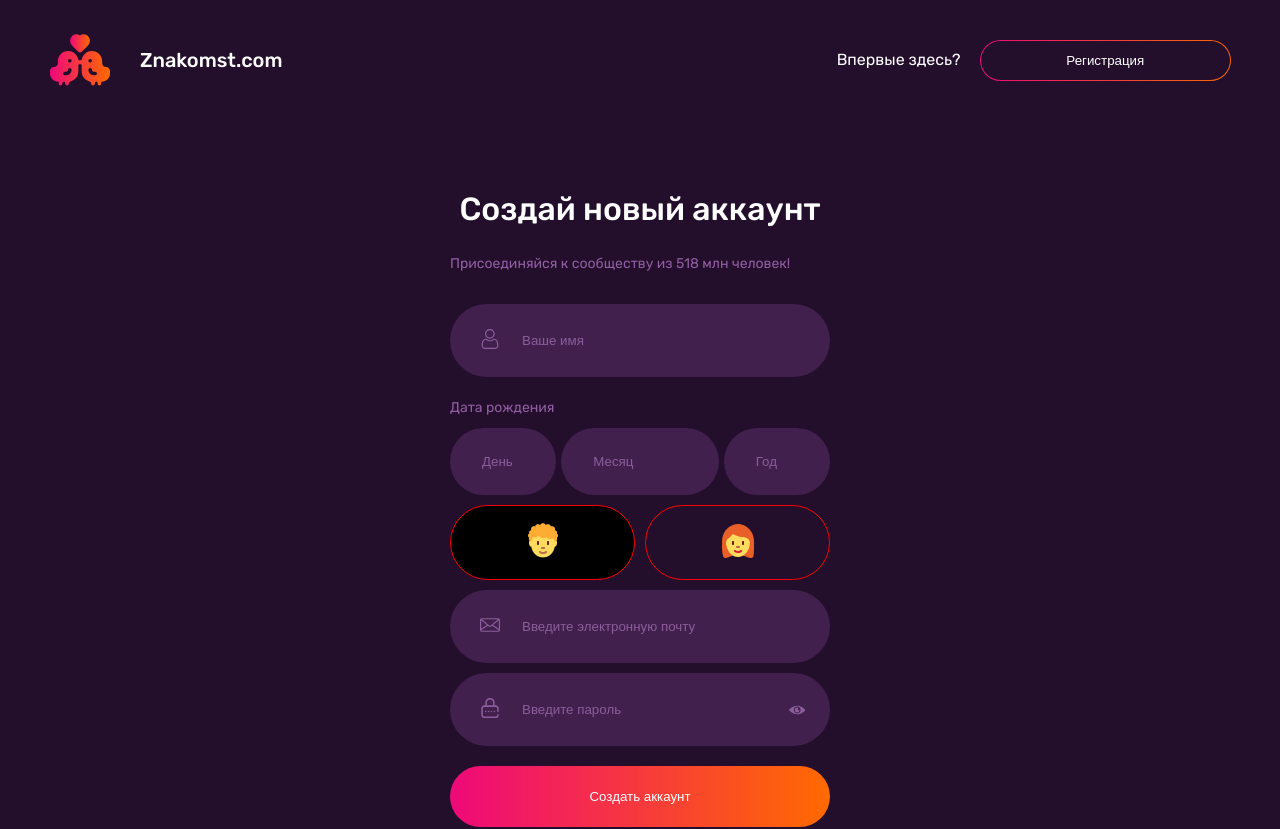
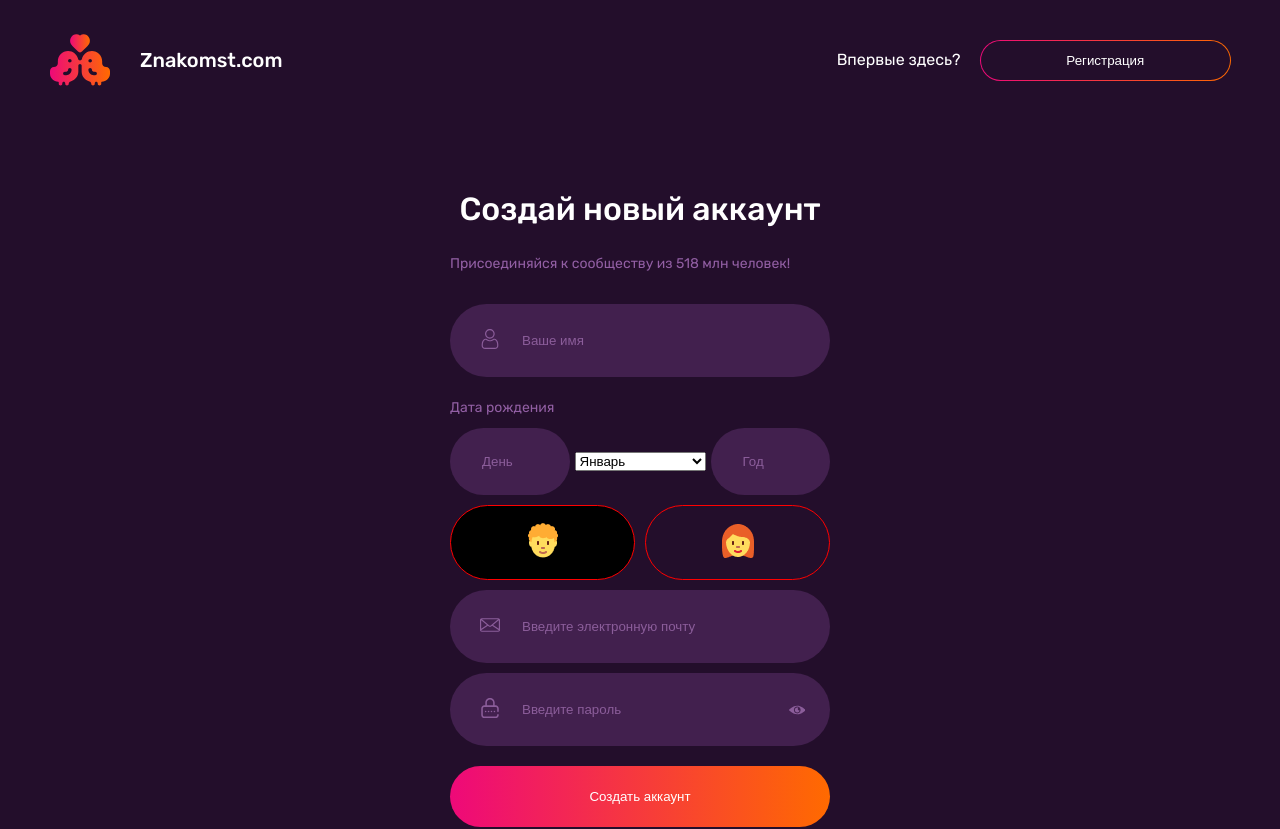
Before and after one commit to nikolai-vasilenko-developer/dating-map, a Vue app: page /register in a window 1280 px wide. Shown: the top 829 px of the page. Built offline with nearby package versions, Linux system fonts and the light colour scheme.

Commit message:
[updated] RegisterView.vue - field month is select
Page registration complete

```diff
--- a/src/views/RegisterView.vue
+++ b/src/views/RegisterView.vue
@@ -19,11 +19,23 @@
 						v-model:value="formField.day"
 						placeholder="День"
 					/>
-					<p-input
-						class="birthday-input__month birthday-input__item"
-						v-model:value="formField.month"
-						placeholder="Месяц"
-					/>
+					<select
+						class="birthday-input__item birthday-input__month"
+						v-model="formField.month"
+					>
+						<option value="0">Январь</option>
+						<option value="1">Февраль</option>
+						<option value="2">Март</option>
+						<option value="3">Апрель</option>
+						<option value="4">Май</option>
+						<option value="5">Июнь</option>
+						<option value="6">Июль</option>
+						<option value="7">Август</option>
+						<option value="8">Сентябрь</option>
+						<option value="9">Октябрь</option>
+						<option value="10">Ноябрь</option>
+						<option value="11">Декабрь</option>
+					</select>
 					<p-input
 						class="birthday-input__year birthday-input__item"
 						v-model:value="formField.year"
@@ -61,14 +73,12 @@ import MessageIcon from "@/components/icons/MessageIcon.vue";
 import PasswordIcon from "@/components/icons/PasswordIcon.vue";
 import UserIcon from "@/components/icons/UserIcon.vue";
 import { Sex } from "@/tools/Entities";
-import PRadioMale from "@/components/UI/PRadioMale.vue";
-import PRadioFemale from "@/components/UI/PRadioFemale.vue";
 import PSexRadioGroup from "@/components/UI/PSexRadioGroup.vue";
 
 const formField = ref({
 	name: "",
 	day: "",
-	month: "",
+	month: "0",
 	year: "",
 	sex: Sex.male,
 	email: "",
```
